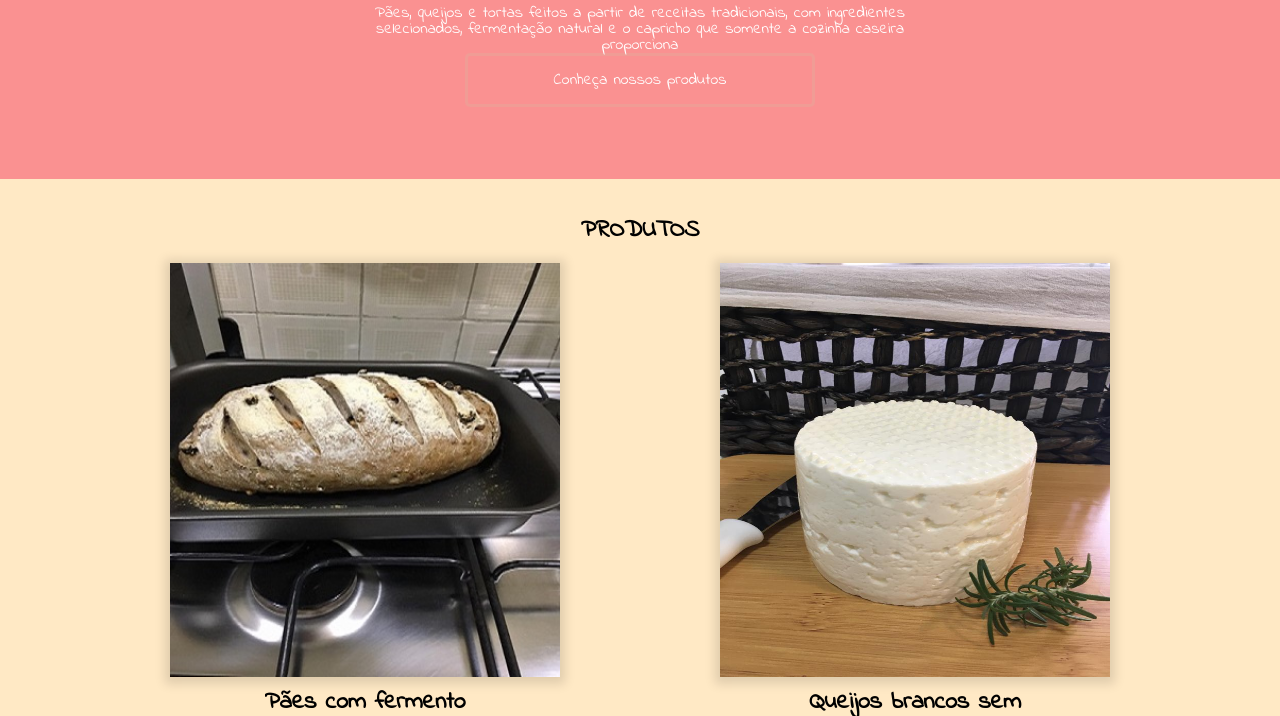
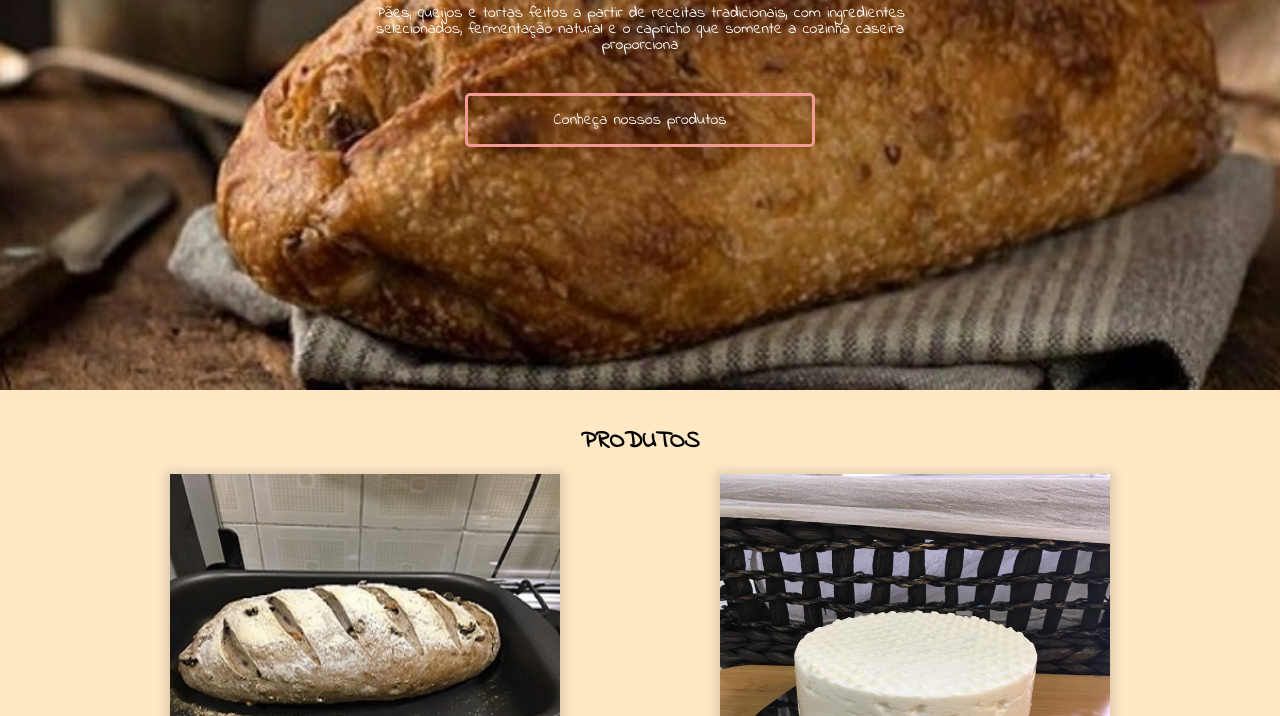
Before and after one commit to fhenrisant/Brasiliana, a plain HTML site: page index.html in a window 1280 px wide. Shown: the part 409-1125 px from the top of the page. Drawn offline with Linux system fonts and the light colour scheme.

Commit message:
Versão 1.0.13

```diff
--- a/css/chamada.css
+++ b/css/chamada.css
@@ -1,6 +1,7 @@
 
 .chamada {
     color: white;
+
 }
 
 
@@ -23,8 +24,7 @@
 
 .chamada__botao {
     font-weight: 500;
-    margin-bottom: 4.5rem;
-
+    margin-bottom: 2.5rem;
 }
 
 @media screen and (min-width: 768px) {
@@ -36,8 +36,12 @@
 
 @media screen and (min-width: 1024px) {
     .chamada{
-        background-image: url(../imagens/...);
+        background-image: url(../imagens/fotos/fotopao1.jpg);
         background-size: cover;
+        background-repeat: no-repeat;
+        background-position: center;
+
+        height: calc(100vh - 307px);
 
         padding-top: 8.25rem;
     }
@@ -47,4 +51,8 @@
         margin-bottom: 2rem;
     }
 
+    .chamada__descricao {
+        margin-bottom: 2.5rem;
+    }
+
 }
```
